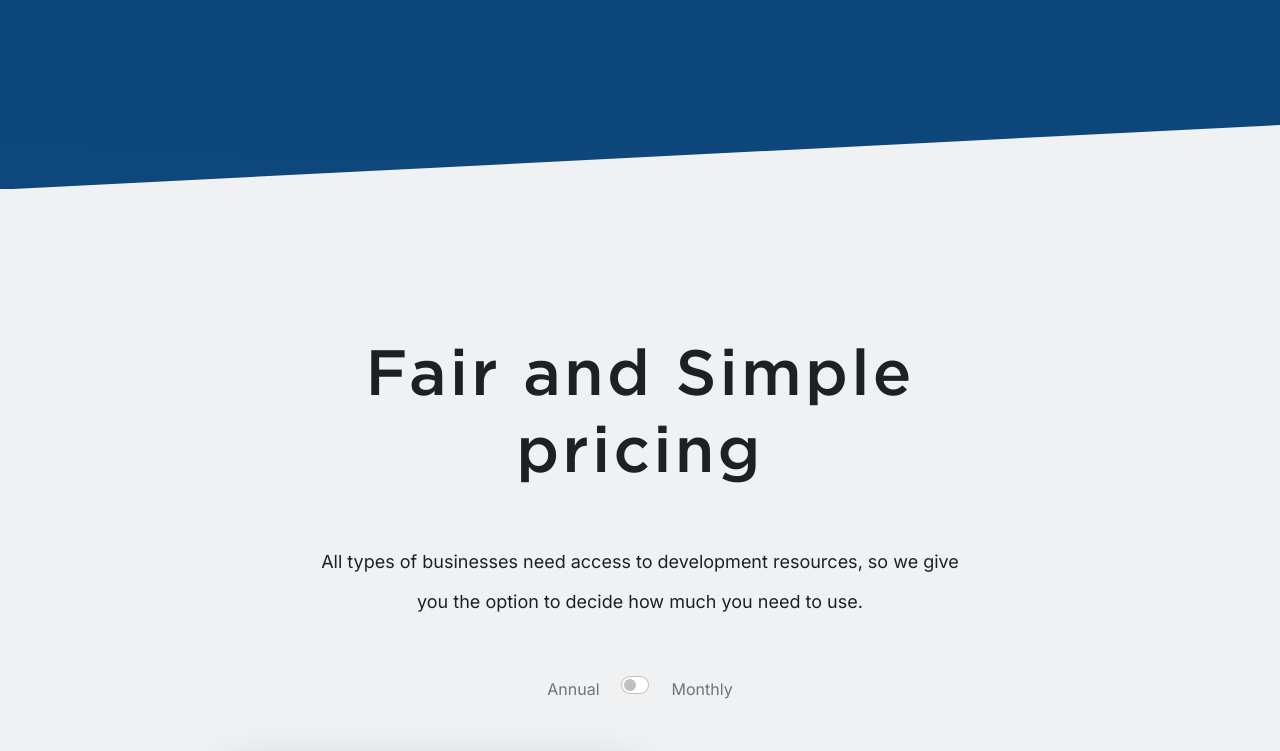
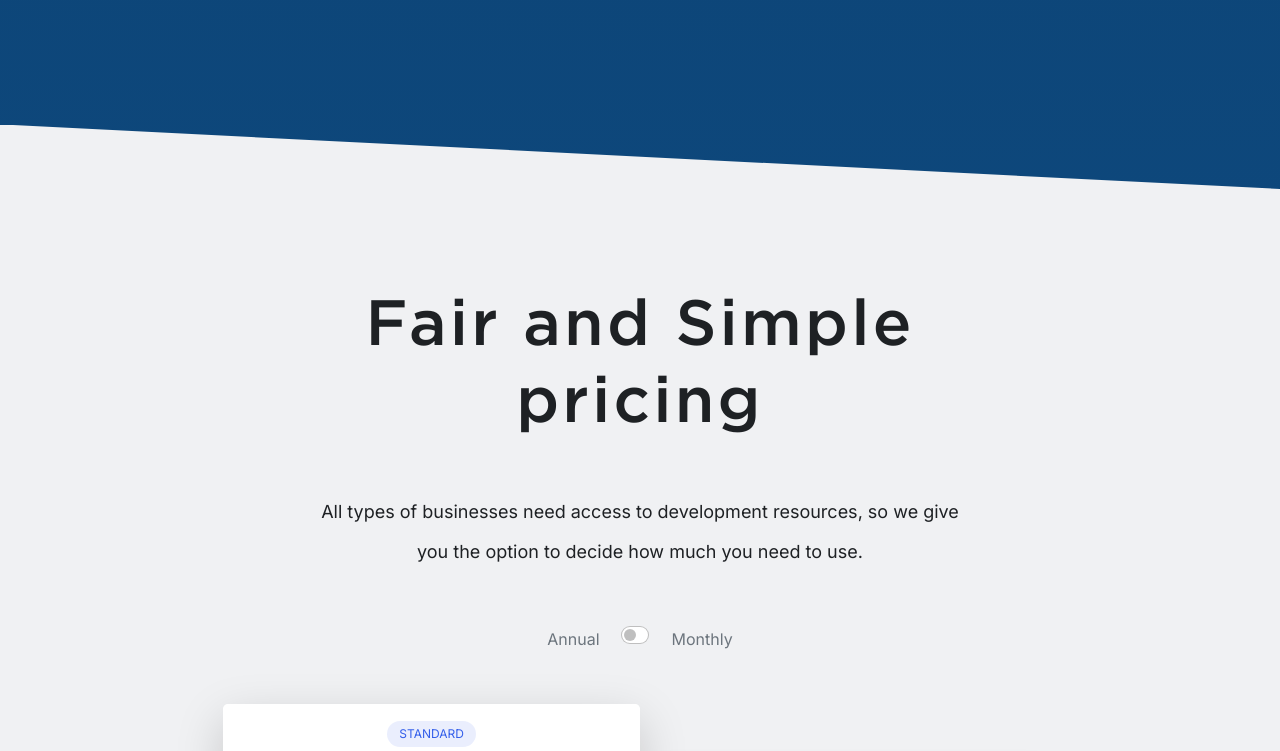
Before and after one commit to quantitatetrading/staticwebsite, a plain HTML site: page index.html in a window 1280 px wide. Shown: the part 9140-9891 px from the top of the page. Drawn offline with nearby package versions, Linux system fonts and the light colour scheme.

Commit message:
changed triangle direction

```diff
--- a/index.html
+++ b/index.html
@@ -272,8 +272,8 @@
         </div>
 		</div>
 	</div>
-    <div class = 'gray triangle top right'></div>
-	<div class="content gray " style='padding-bottom: 0px; padding-top: 150px'>
+    <div class = 'gray triangle top left'></div>
+	<div class="content gray " style='padding-bottom: 0px;'>
 		<div class="container">
 			<div class="row justify-content-center">
 				<div class="col-12 col-md-10 col-lg-8 text-center">
```
